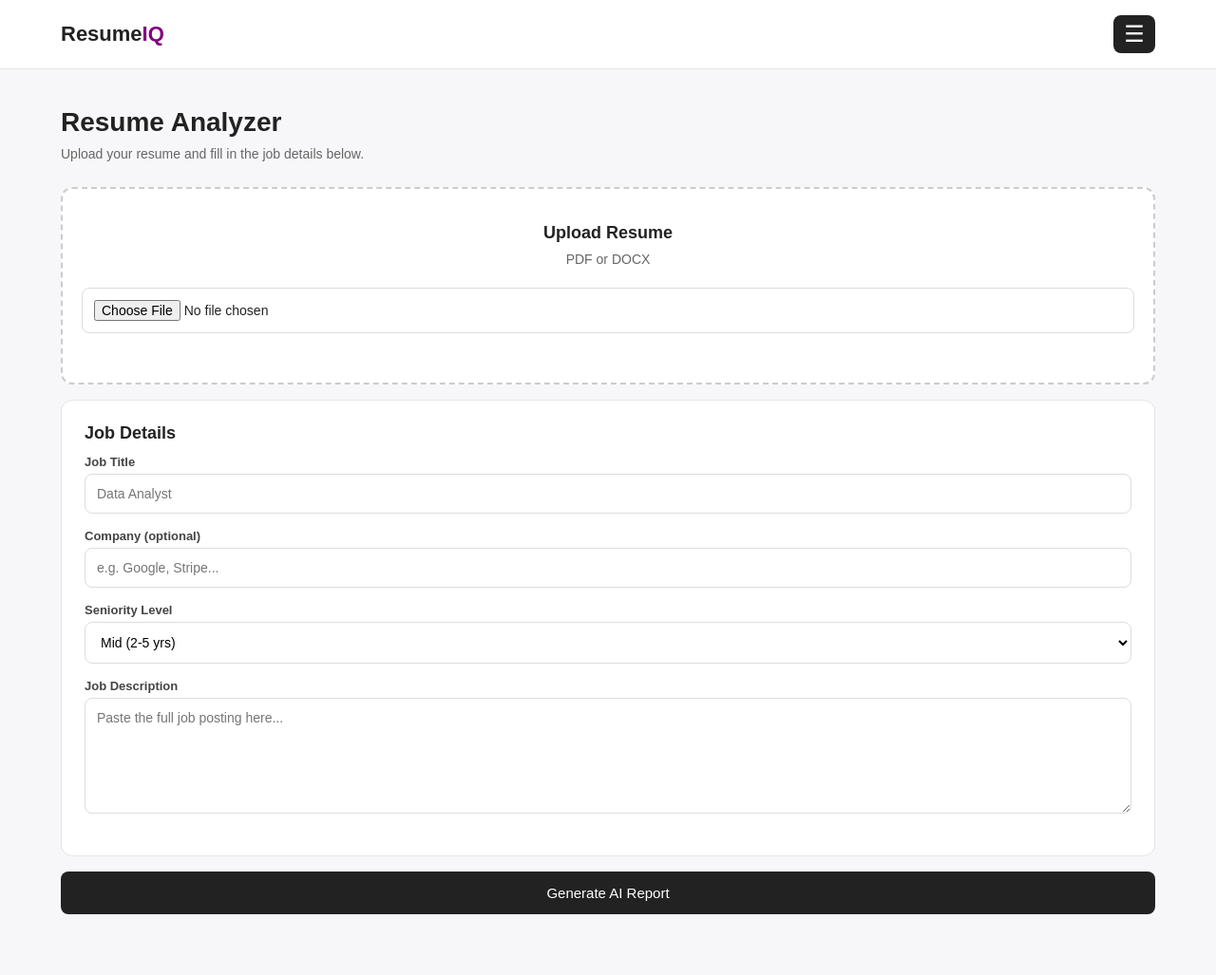
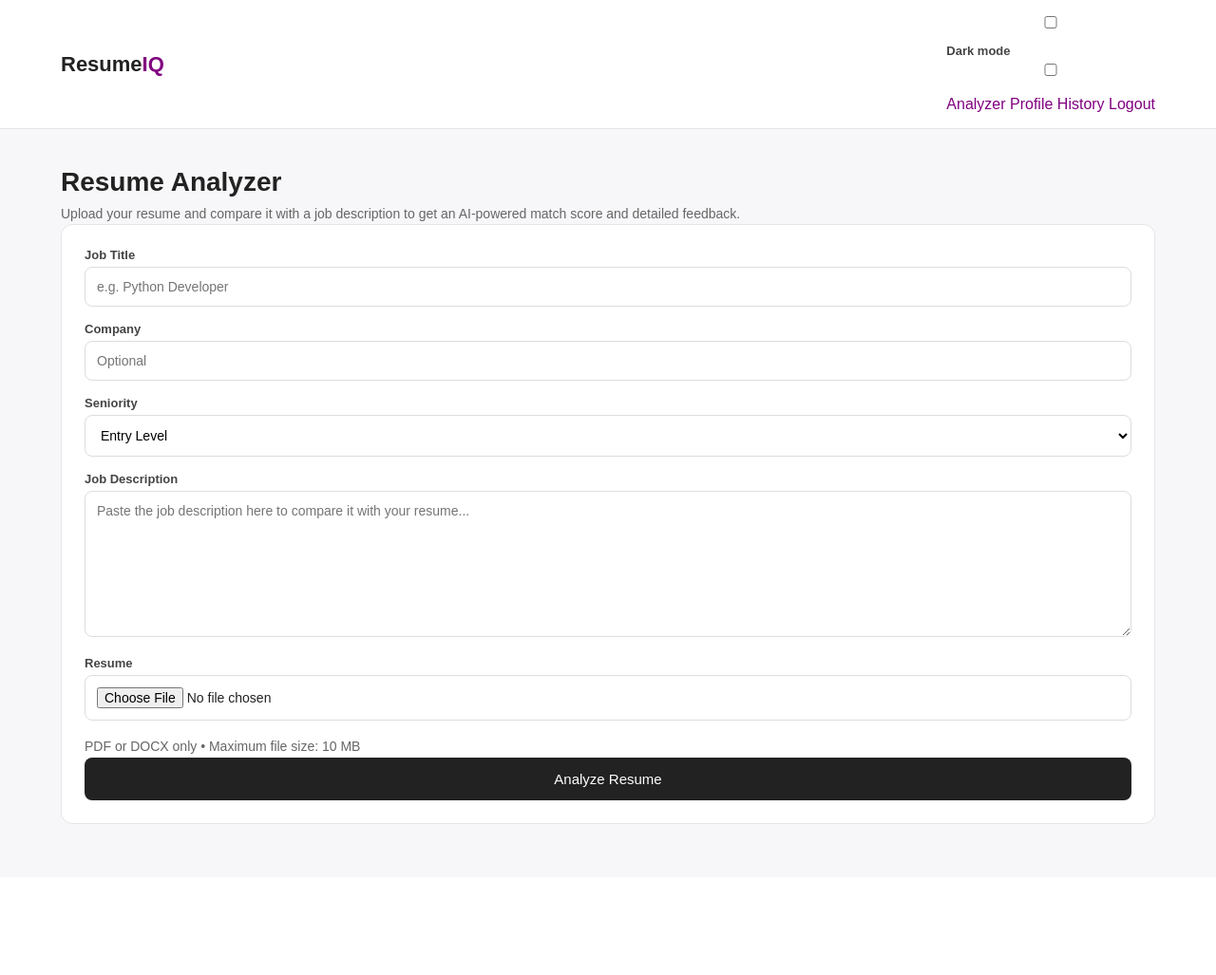
Before and after one commit to Dkns-labs/ProjectTest4, a Flask app: page /analyzer in a window 1280 px wide. Shown: the whole page at 95% size. After the commit the page ends 868 px from the top, so only its background shows below. Run offline with Flask 3, Linux system fonts and the light colour scheme; the visitor is signed in with stand-in values (Sample User, id 1).

Commit message:
Add files via upload

```diff
--- a/templates/analyzer.html
+++ b/templates/analyzer.html
@@ -1,122 +1,172 @@
 <!DOCTYPE html>
-<html>
+<html lang="en">
 <head>
     <meta charset="UTF-8">
     <meta name="viewport" content="width=device-width, initial-scale=1.0">
     <title>ResumeIQ</title>
     <link rel="stylesheet" href="{{ url_for('static', filename='style.css') }}">
 </head>
+
 <body>
 
     <header>
-    <div class="logo">Resume<span>IQ</span></div>
+        <div class="logo">
+            Resume<span>IQ</span>
+        </div>
 
-    <details class="menu">
-        <summary>☰</summary>
-        <div class="menu-box">
+        <div class="header-actions">
+            <input type="checkbox" id="theme-toggle">
+            <label class="theme-toggle" for="theme-toggle">Dark mode</label>
+
+            <input type="checkbox" id="menu-toggle">
+            <label class="menu-button" for="menu-toggle">
+                <span></span>
+                <span></span>
+                <span></span>
+            </label>
+
+            <nav class="menu">
+                <a href="{{ url_for('analyzer') }}">Analyzer</a>
                 <a href="{{ url_for('profile') }}">Profile</a>
                 <a href="{{ url_for('history') }}">History</a>
-            <a href="{{ url_for('logout') }}" class="logout">Logout</a>
+                <a href="{{ url_for('logout') }}">Logout</a>
+            </nav>
         </div>
-    </details>
     </header>
 
-{% if page == 'profile' %}
-<div class="page">
+    <main class="page">
+
+        {% if page == "profile" %}
+
             <h1>Profile</h1>
-    <p style="margin-bottom:24px;">Your ResumeIQ account information.</p>
+            <p class="subtitle">Your ResumeIQ account information.</p>
 
-    <div class="card">
-        <div class="profile-grid">
+            <section class="card">
                 <div class="profile-item">
-                <small>First Name</small>
-                <strong>{{ user['first_name'] }}</strong>
-            </div>
-            <div class="profile-item">
-                <small>Last Name</small>
-                <strong>{{ user['last_name'] }}</strong>
-            </div>
-            <div class="profile-item">
-                <small>Username</small>
-                <strong>{{ user['username'] }}</strong>
-            </div>
-            <div class="profile-item">
-                <small>Email</small>
-                <strong>{{ user['email'] }}</strong>
-            </div>
-        </div>
+                    <span>First Name</span>
+                    <strong>{{ user[0] }}</strong>
                 </div>
 
-    <a href="{{ url_for('analyzer') }}" class="back">Back to Analyzer</a>
+                <div class="profile-item">
+                    <span>Last Name</span>
+                    <strong>{{ user[1] }}</strong>
                 </div>
 
-{% elif page == 'history' %}
-<div class="page">
+                <div class="profile-item">
+                    <span>Username</span>
+                    <strong>{{ user[2] }}</strong>
+                </div>
+
+                <div class="profile-item">
+                    <span>Email</span>
+                    <strong>{{ user[3] }}</strong>
+                </div>
+            </section>
+
+            <a class="big-button" href="{{ url_for('analyzer') }}">
+                Back to Analyzer
+            </a>
+
+        {% elif page == "history" %}
+
             <h1>History</h1>
-    <p style="margin-bottom:24px;">Your previous resume analyses.</p>
+            <p class="subtitle">Your previous resume analyses.</p>
 
-    <div class="card">
+            <section class="card">
                 {% if history %}
                     {% for item in history %}
-            <div class="history-item">
+                        <a class="history-item" href="{{ url_for('report', history_id=item[0]) }}">
                             <div>
-                    <h3>{{ item['job_title'] }}</h3>
-                    <p>{{ item['company'] or 'Company not provided' }} · {{ item['created_at'] }}</p>
+                                <strong>{{ item[1] or "Resume Analysis" }}</strong>
+                                <span>{{ item[2] or "No company" }}</span>
                             </div>
-                <a class="button-small" href="{{ url_for('report', history_id=item['id']) }}">View Report</a>
-            </div>
+                            <b>{{ item[3] }}%</b>
+                        </a>
                     {% endfor %}
                 {% else %}
-            <div class="empty">No resume analysis history yet.</div>
+                    <p>No analysis history yet.</p>
                 {% endif %}
-    </div>
+            </section>
 
-    <a href="{{ url_for('analyzer') }}" class="back">Back to Analyzer</a>
-</div>
+            <a class="big-button" href="{{ url_for('analyzer') }}">
+                Back to Analyzer
+            </a>
 
         {% else %}
-<div class="page">
+
+            <section class="hero">
                 <h1>Resume Analyzer</h1>
-    <p style="margin-bottom:24px;">Upload your resume and fill in the job details below.</p>
+                <p class="subtitle">
+                    Upload your resume and compare it with a job description
+                    to get an AI-powered match score and detailed feedback.
+                </p>
+            </section>
 
             {% with messages = get_flashed_messages() %}
                 {% for message in messages %}
-            <div class="flash">{{ message }}</div>
+                    <div class="message">{{ message }}</div>
                 {% endfor %}
             {% endwith %}
 
-    <form method="post" enctype="multipart/form-data">
-        <div class="upload">
-            <h2>Upload Resume</h2>
-            <p>PDF or DOCX</p>
-            <br>
-            <input type="file" name="resume" accept=".pdf,.docx" required>
-        </div>
+            <section class="card">
+                <form method="POST" enctype="multipart/form-data">
 
-        <div class="card">
-            <h2>Job Details</h2>
+                    <label for="job-title">Job Title</label>
+                    <input
+                        id="job-title"
+                        type="text"
+                        name="job_title"
+                        placeholder="e.g. Python Developer"
+                        required
+                    >
 
-            <label>Job Title</label>
-            <input type="text" name="job_title" placeholder="Data Analyst" required>
+                    <label for="company">Company</label>
+                    <input
+                        id="company"
+                        type="text"
+                        name="company"
+                        placeholder="Optional"
+                    >
 
-            <label>Company (optional)</label>
-            <input type="text" name="company" placeholder="e.g. Google, Stripe...">
-
-            <label>Seniority Level</label>
-            <select name="seniority">
+                    <label for="seniority">Seniority</label>
+                    <select id="seniority" name="seniority">
                         <option>Entry Level</option>
-                <option selected>Mid (2-5 yrs)</option>
-                <option>Senior (5+ yrs)</option>
+                        <option>Mid Level</option>
+                        <option>Senior Level</option>
                     </select>
 
-            <label>Job Description</label>
-            <textarea name="job_description" rows="6" placeholder="Paste the full job posting here..."></textarea>
-        </div>
+                    <label for="job-description">Job Description</label>
+                    <textarea
+                        id="job-description"
+                        name="job_description"
+                        placeholder="Paste the job description here to compare it with your resume..."
+                        rows="8"
+                        required
+                    ></textarea>
 
-        <button type="submit" class="generate">Generate AI Report</button>
+                    <label for="resume">Resume</label>
+                    <input
+                        id="resume"
+                        type="file"
+                        name="resume"
+                        accept=".pdf,.docx"
+                        required
+                    >
+
+                    <p class="form-note">
+                        PDF or DOCX only • Maximum file size: 10 MB
+                    </p>
+
+                    <button type="submit">
+                        Analyze Resume
+                    </button>
+
                 </form>
-</div>
+            </section>
+
         {% endif %}
+
+    </main>
 
 </body>
 </html>
```
Also changed, not shown: templates/login.html (+15 -13 lines), templates/not_registered.html (+12 -9 lines), templates/register.html (+15 -17 lines), templates/registered.html (+12 -8 lines), templates/report.html (+19 -85 lines). Lines whose indentation alone changed are shown as unchanged.
